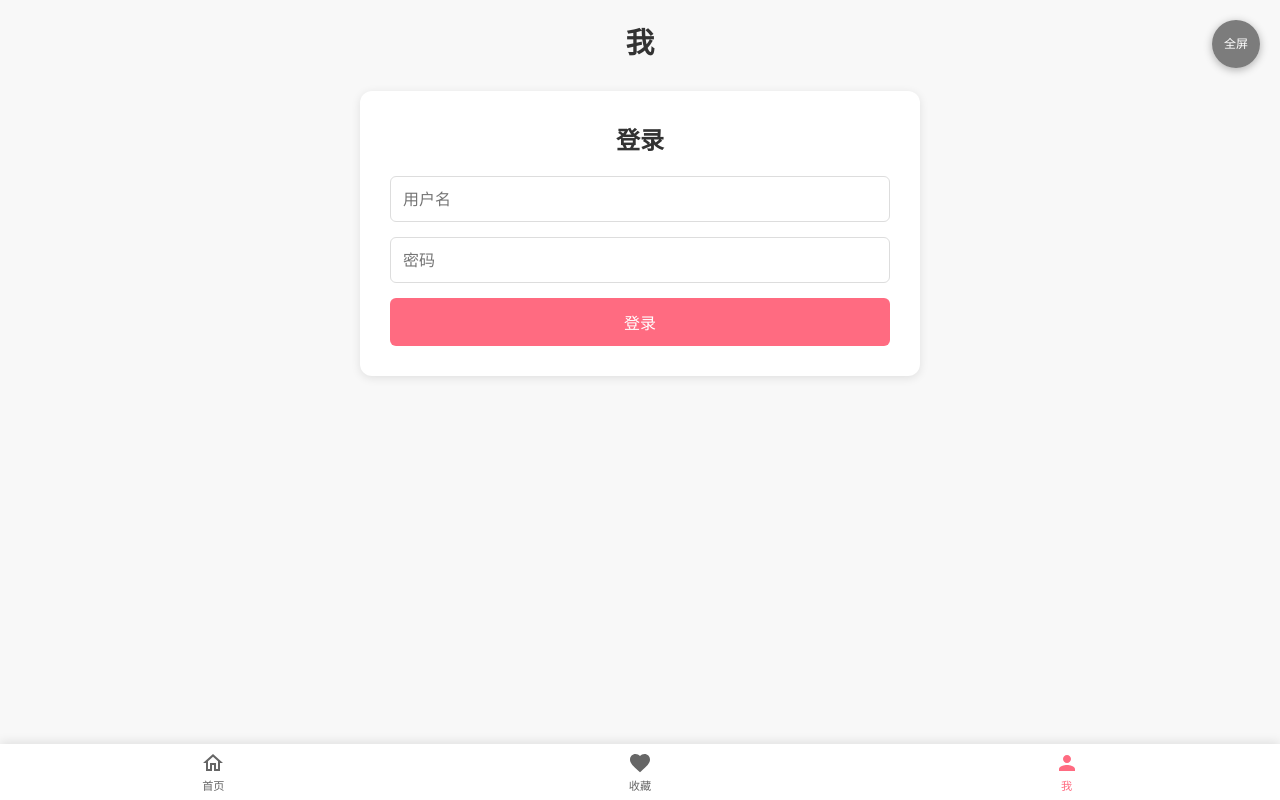
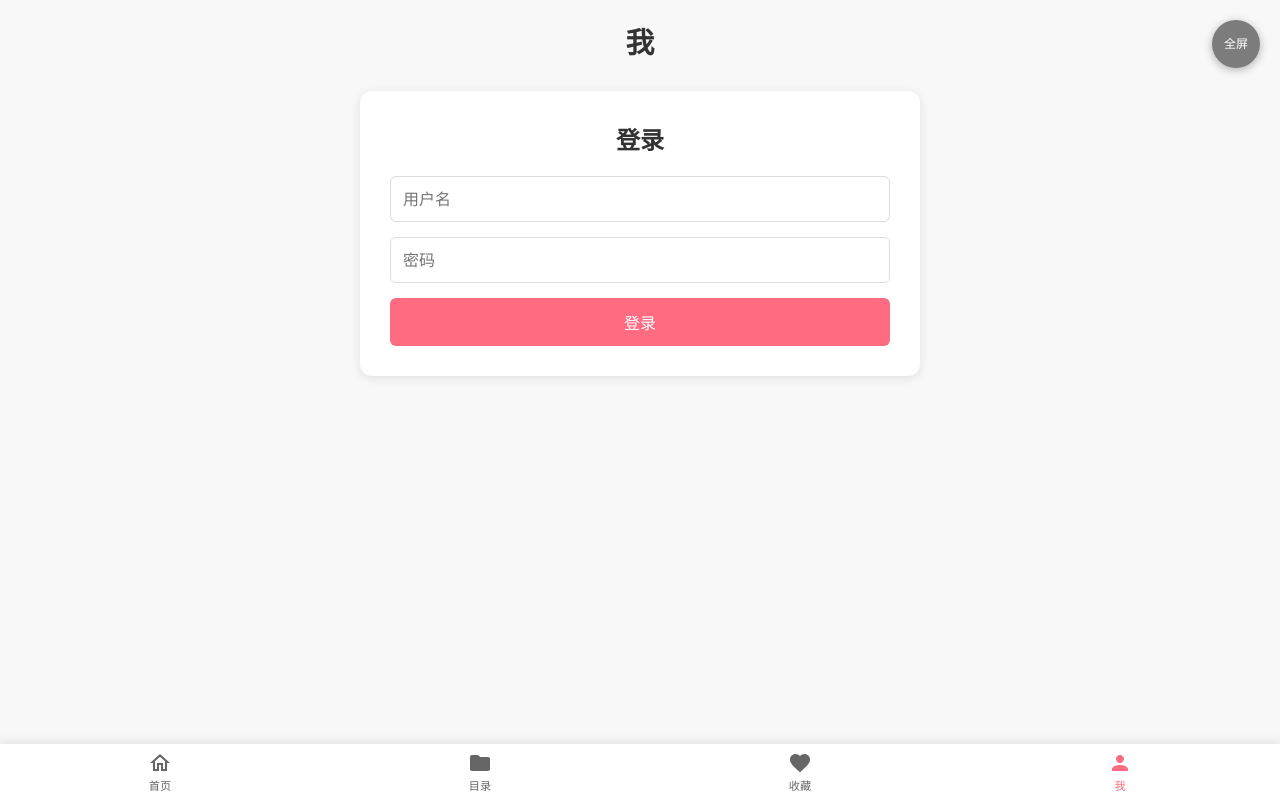
Before and after one commit to migumigu/mocaca, a Vue app in the folder frontend/: page /profile in a window 1280 px wide. Built offline with nearby package versions, Linux system fonts and the light colour scheme.

Commit message:
fix: 修复Profile页面导航栏元素数量不一致问题，添加缺失的目录项

```diff
--- a/frontend/src/views/Profile.vue
+++ b/frontend/src/views/Profile.vue
@@ -92,6 +92,10 @@
       <div class="nav-item" :class="{ active: $route.path === '/' }" @click="$router.push('/')">
         <NavIcons name="home" :active="$route.path === '/'" />
         <span>首页</span>
+      </div>
+      <div class="nav-item" :class="{ active: $route.path === '/directory' }" @click="$router.push('/directory')">
+        <NavIcons name="folder" :active="$route.path === '/directory'" />
+        <span>目录</span>
       </div>
       <div class="nav-item" :class="{ active: $route.path === '/favorites' }" @click="$router.push('/favorites')">
         <NavIcons name="favorite" :active="$route.path === '/favorites'" />
```
